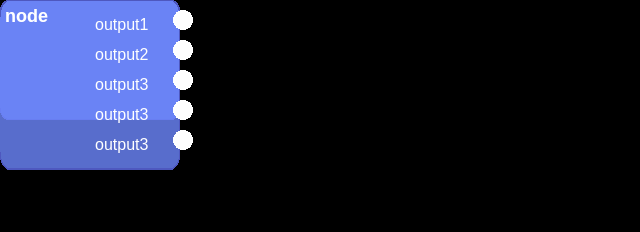
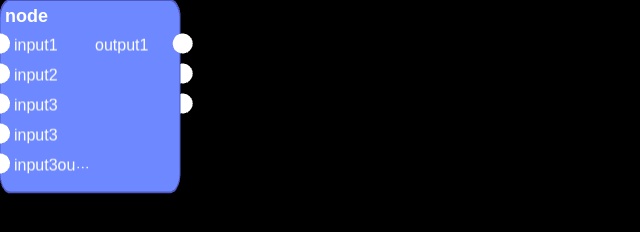
Before and after one commit to jianghong008/simple-node-script, a website built with Vite: page index.html in a window 1280 px wide. Shown: the whole page, without its empty margins (0-640 px from the left). Built offline with nearby package versions, Linux system fonts and the light colour scheme; animation ran at ten frames a second.

Commit message:
开始连接节点

```diff
--- a/src/core/nodes/BaseNode.ts
+++ b/src/core/nodes/BaseNode.ts
@@ -1,11 +1,15 @@
 import * as PIXI from 'pixi.js';
+import { EventType, GEvent } from '../utils/GEvent';
+import { NodeSocket } from './NodeSocket';
 interface OutputObject {
     node?: BaseNode
     output: string
+    socket?: NodeSocket
 }
 interface InputObject {
     node?: BaseNode
     input: string
+    socket?: NodeSocket
 }
 export class BaseNode {
     public title: PIXI.Text
@@ -25,6 +29,7 @@ export class BaseNode {
     private _inputs: InputObject[] = []
     constructor(title = 'node') {
         this.view = new PIXI.Container();
+        this.view.label = BaseNode.name
         this.content = new PIXI.Container({ x: this.padding, y: this.padding });
         this.background = new PIXI.Graphics()
         this.view.addChild(this.background);
@@ -51,6 +56,12 @@ export class BaseNode {
 
         this.createOutputs()
     }
+    get outputs() {
+        return this._outputs
+    }
+    get inputs() {
+        return this._inputs
+    }
     get x() {
         return this.view.x
     }
@@ -64,21 +75,25 @@ export class BaseNode {
         this.view.y = v
     }
     private onpointerup() {
-        this.dragging.isDragging = false
         this.view.cursor = 'default'
     }
     private onpointerout() {
         this.view.cursor = 'default'
-        this.dragging.isDragging = false
         this.background.clear()
         this.background.roundRect(0, 0, this.width, 100, 10);
-        this.background.fill('#6e88ffcc');
+        this.background.fill('#6e88ff');
         this.background.stroke('#4e58bf')
+        this.view.zIndex = 0
     }
     private onpointerdown(e: PIXI.FederatedPointerEvent) {
+        const target = e.target as any
+        if(target && target.label==='NodeSocket'){
+            return
+        }
         this.dragging.isDragging = true
         this.dragging.x = e.clientX
         this.dragging.y = e.clientY
+        this.view.zIndex = 100
     }
     private onpointermove(e: PIXI.FederatedPointerEvent) {
         if (this.dragging.isDragging) {
@@ -90,21 +105,29 @@ export class BaseNode {
     private onpointerenter() {
         this.background.clear()
         this.background.roundRect(0, 0, this.width, 100, 10);
-        this.background.fill('#6e88ffcc');
+        this.background.fill('#6e88ff');
         this.background.stroke({ color: '#bdc421', width: 1 })
+    }
+    private stagePointerOut() {
+        this.dragging.isDragging = false
+    }
+    private initEvents() {
+        GEvent.on(EventType.PointerUp, this.stagePointerOut.bind(this))
+        GEvent.on(EventType.PointerOut, this.stagePointerOut.bind(this))
+        GEvent.on(EventType.PointerCancel, this.stagePointerOut.bind(this))
+        GEvent.on(EventType.PointerMove, this.onpointermove.bind(this))
     }
     private createView() {
         this.background.roundRect(0, 0, this.width, 100, 10);
-        this.background.fill('#6e88ffcc');
+        this.background.fill('#6e88ff');
         this.background.stroke('#4e58bf')
         this.view.interactive = true;
         this.view.onpointerenter = this.onpointerenter.bind(this)
         this.view.onpointerdown = this.onpointerdown.bind(this)
-        this.view.onpointermove = this.onpointermove.bind(this)
         this.view.onpointerup = this.onpointerup.bind(this)
         this.view.onpointerout = this.onpointerout.bind(this)
 
-
+        this.initEvents()
     }
 
     private rerender() {
@@ -120,29 +143,98 @@ export class BaseNode {
         this.createOutputs()
     }
 
+    addInput(input: InputObject) {
+        this._inputs.push(input)
+        this.createInputs()
+    }
+
+    private createInputs() {
+        this.inputsBox.removeChildren();
+        const top = this.title.getBounds().height + this.padding / 2
+        for (let i = 0; i < this._inputs.length; i++) {
+            const input = this._inputs[i];
+            const y = this.padding + 20 * i * 1.5 + top
+            const text = new PIXI.Text({
+                text: input.input,
+                style: {
+                    fontSize: 16,
+                    fill: 0xffffff,
+                    wordWrap: false,
+                    wordWrapWidth: 60,
+                    trim: true
+                }
+            })
+
+            text.y = y
+            const textRect = text.getLocalBounds();
+            if (textRect.width > 60) {
+                const mask = new PIXI.Graphics();
+                mask.rect(0, y, 60, 16);
+                mask.fill(0x000000);
+                this.inputsBox.addChild(mask);
+                text.mask = mask
+                const more = new PIXI.Text({
+                    text: '...',
+                    style: {
+                        fontSize: 16,
+                        fill: 0xffffff,
+                        trim: true
+                    }
+                })
+                more.y = y + 8
+                more.x = 62
+                this.inputsBox.addChild(more);
+            }
+            input.socket = new NodeSocket(input.input, this, -this.padding - 10, y)
+
+            this.inputsBox.addChild(input.socket.view);
+            this.inputsBox.addChild(text);
+        }
+        this.rerender()
+    }
+
     private createOutputs() {
+        const top = this.title.getBounds().height + this.padding / 2
         this.outputBox.removeChildren();
         const x = this.view.width / 2 - this.padding / 2
         for (let i = 0; i < this._outputs.length; i++) {
             const output = this._outputs[i];
-            const y = this.padding + 20 * i * 1.5
+            const y = this.padding + 20 * i * 1.5 + top
             const text = new PIXI.Text({
                 text: output.output,
                 style: {
                     fontSize: 16,
                     fill: 0xffffff,
-                    wordWrap: true,
+                    wordWrap: false,
                     wordWrapWidth: 60,
+                    trim: true
                 }
             })
+
             text.y = y
-            const g = new PIXI.Graphics();
-            g.y = y
-            g.x = x
-            g.arc(0, 5, 10, 0, 2 * Math.PI);
-            g.fill(0xffffff);
+            const textRect = text.getLocalBounds();
+            if (textRect.width > 60) {
+                const mask = new PIXI.Graphics();
+                mask.rect(0, y, 60, 16);
+                mask.fill(0x000000);
+                this.outputBox.addChild(mask);
+                text.mask = mask
+                const more = new PIXI.Text({
+                    text: '...',
+                    style: {
+                        fontSize: 16,
+                        fill: 0xffffff,
+                        trim: true
+                    }
+                })
+                more.y = y + 8
+                more.x = 62
+                this.outputBox.addChild(more);
+            }
 
-            this.outputBox.addChild(g);
+            output.socket = new NodeSocket(output.output, this, x-5, y)
+            output.socket.type = 'output'
+            this.outputBox.addChild(output.socket.view);
             this.outputBox.addChild(text);
         }
         this.rerender()
--- /dev/null
+++ b/src/core/nodes/NodeSocket.ts
@@ -0,0 +1,132 @@
+import { Stage } from "../../stage";
+import { EventType, GEvent } from "../utils/GEvent";
+import { BaseNode } from "./BaseNode"
+import * as PIXI from 'pixi.js';
+interface SocketConnection {
+    node: BaseNode
+    socket: NodeSocket
+}
+export class NodeSocket {
+    public key: string
+    public connection?: SocketConnection
+    public view: PIXI.Graphics
+    public parent: BaseNode
+    public isActive = false
+    public type: 'input' | 'output' = 'input'
+    private pointer = {
+        down: false,
+        x: 0,
+        y: 0,
+    }
+    constructor(key: string, node: BaseNode, x: number, y: number) {
+        this.key = key
+        this.parent = node
+        this.view = new PIXI.Graphics()
+        this.view.y = y
+        this.view.x = x
+        this.view.label = NodeSocket.name
+        this.rerender()
+        this.initEvents()
+
+    }
+    get x() {
+        return this.view.x
+    }
+    set x(v) {
+        this.view.x = v
+    }
+    get y() {
+        return this.view.y
+    }
+    set y(v) {
+        this.view.y = v
+    }
+    private initEvents() {
+        this.view.interactive = true;
+        this.view.onpointerdown = this.onpointerdown.bind(this)
+        GEvent.on(EventType.PointerUp, this.stagePointerOut.bind(this))
+        GEvent.on(EventType.PointerOut, this.stagePointerOut.bind(this))
+        GEvent.on(EventType.PointerCancel, this.stagePointerOut.bind(this))
+        GEvent.on(EventType.PointerMove, this.onpointermove.bind(this))
+    }
+    private onpointermove(e: PIXI.FederatedPointerEvent, stage: Stage) {
+        if (!this.pointer.down) {
+            return
+        }
+        this.active()
+        this.view.beginPath()
+        this.view.moveTo(5, 5)
+        let end = { x: e.x, y: e.y }
+        end = this.view.toLocal(end)
+        this.view.lineTo(end.x, end.y)
+        this.view.stroke({ color: 0xf86d62, width: 4 })
+
+        const socket = this.checkAdsorption(e.x, e.y, stage.nodes)
+        if (socket) {
+            socket.active()
+        }
+    }
+    private checkAdsorption(x: number, y: number, nodes: BaseNode[]) {
+        const pos = new PIXI.Point(x, y)
+        for (let i = 0; i < nodes.length; i++) {
+            const node = nodes[i]
+            if (node === this.parent) {
+                continue
+            }
+            const sockets = this.type === 'output' ? node.inputs : node.outputs
+
+            for (let j = 0; j < sockets.length; j++) {
+                const socket = sockets[j].socket
+                if (!socket) {
+                    continue
+                }
+                const end = socket.view.toGlobal(new PIXI.Point(0, 0))
+                const distance = Math.sqrt(Math.pow(pos.x - end.x, 2) + Math.pow(pos.y - end.y, 2))
+
+                if (distance < socket.view.width / 2) {
+                    return socket
+                } else {
+                    socket.rerender()
+                }
+            }
+        }
+    }
+    private adsorp(socket:NodeSocket) {
+        this.connection = {
+            node: socket.parent,
+            socket: socket
+        }
+    }
+    private stagePointerOut(e: PIXI.FederatedPointerEvent, stage: Stage) {
+        this.parent.view.zIndex = 0
+        if (this.pointer.down) {
+            const socket = this.checkAdsorption(e.x, e.y, stage.nodes)
+            if(socket){
+                this.adsorp(socket)
+            }
+
+        }
+        this.pointer.down = false
+        this.rerender()
+    }
+    private onpointerdown(e: PIXI.FederatedPointerEvent) {
+        this.pointer.down = true
+        this.pointer.x = e.globalX
+        this.pointer.y = e.globalY
+        this.parent.view.zIndex = 100
+    }
+
+    rerender() {
+        this.view.clear()
+        this.view.beginPath()
+        this.view.arc(0, 5, 10, 0, 2 * Math.PI);
+        this.view.fill(0xffffff);
+    }
+
+    active() {
+        this.view.clear()
+        this.view.beginPath()
+        this.view.arc(0, 5, 10, 0, 2 * Math.PI);
+        this.view.fill(0xf86d62);
+    }
+}
--- /dev/null
+++ b/src/core/utils/GEvent.ts
@@ -0,0 +1,34 @@
+export enum EventType {
+    PointerDown = 'pointerdown',
+    PointerUp = 'pointerup',
+    PointerMove = 'pointermove',
+    PointerEnter = 'pointerenter',
+    PointerOut = 'pointerout',
+    PointerCancel = 'pointercancel',
+}
+export class GEvent {
+    private static _handlers: { [key: string | number]: Function[] } = {}
+    public static on(type: EventType, handler: Function) {
+        if (!GEvent._handlers[type]) {
+            GEvent._handlers[type] = []
+        }
+        GEvent._handlers[type].push(handler)
+    }
+    public static off(type: EventType, handler: Function) {
+        if (!GEvent._handlers[type]) {
+            return
+        }
+        const index = GEvent._handlers[type].indexOf(handler)
+        if (index > -1) {
+            GEvent._handlers[type].splice(index, 1)
+        }
+    }
+    public static emit(type: EventType, ...args: any[]) {
+        if (!GEvent._handlers[type]) {
+            return
+        }
+        GEvent._handlers[type].forEach(handler => {
+            handler(...args)
+        })
+    }
+}
--- a/src/stage.ts
+++ b/src/stage.ts
@@ -1,27 +1,57 @@
 import * as PIXI from 'pixi.js';
 import { BaseNode } from './core/nodes/BaseNode';
+import { EventType, GEvent } from './core/utils/GEvent';
 
 export class Stage {
     private _app: PIXI.Application;
+    public nodes: BaseNode[] = []
     constructor(div: HTMLDivElement) {
         const rect = div.getBoundingClientRect();
         this._app = new PIXI.Application()
         this._app.init({
-            width:rect.width,
-            height:rect.height,
+            width: rect.width,
+            height: rect.height,
+            antialias: true,
         }).then(() => {
             div.appendChild(this._app.canvas)
             this.init()
         })
     }
-    async init(){
+    intEvents() {
+        this._app.canvas.onpointerdown = (e) => {
+            GEvent.emit(EventType.PointerDown, e, this)
+        }
+        this._app.canvas.onpointerup = (e) => {
+            GEvent.emit(EventType.PointerUp, e, this)
+        }
+        this._app.canvas.onpointermove = (e) => {
+            GEvent.emit(EventType.PointerMove, e, this)
+        }
+        this._app.canvas.onpointerenter = (e) => {
+            GEvent.emit(EventType.PointerEnter, e, this)
+        }
+        this._app.canvas.onpointerout = (e) => {
+            GEvent.emit(EventType.PointerOut, e, this)
+        }
+        this._app.canvas.onpointercancel = (e) => {
+            GEvent.emit(EventType.PointerCancel, e, this)
+        }
+    }
+    async init() {
+        this.intEvents()
         const node1 = new BaseNode()
+        node1.addInput({ input: 'input1' })
+        node1.addOutput({ output: 'output1' })
+        node1.addOutput({ output: 'output2' })
+        node1.addOutput({ output: 'output3' })
         const node2 = new BaseNode()
-        node2.addOutput({output:'output1'})
-        node2.addOutput({output:'output2'})
-        node2.addOutput({output:'output3'})
-        node2.addOutput({output:'output3'})
-        node2.addOutput({output:'output3'})
-        this._app.stage.addChild(node1.view,node2.view)
+        node2.addInput({ input: 'input1' })
+        node2.addInput({ input: 'input2' })
+        node2.addInput({ input: 'input3' })
+        node2.addInput({ input: 'input3' })
+        node2.addInput({ input: 'input3output3input3' })
+        node2.addOutput({ output: 'output1' })
+        this.nodes.push(node1, node2)
+        this._app.stage.addChild(node1.view, node2.view)
     }
 }
--- a/src/style.css
+++ b/src/style.css
@@ -6,6 +6,6 @@
   margin: 0;
 }
 #app{
-  width: 100vw;
+  width: 100%;
   height: 100vh;
 }
```
Also changed, not shown: src/core/utils/gevets.d.ts (added).
